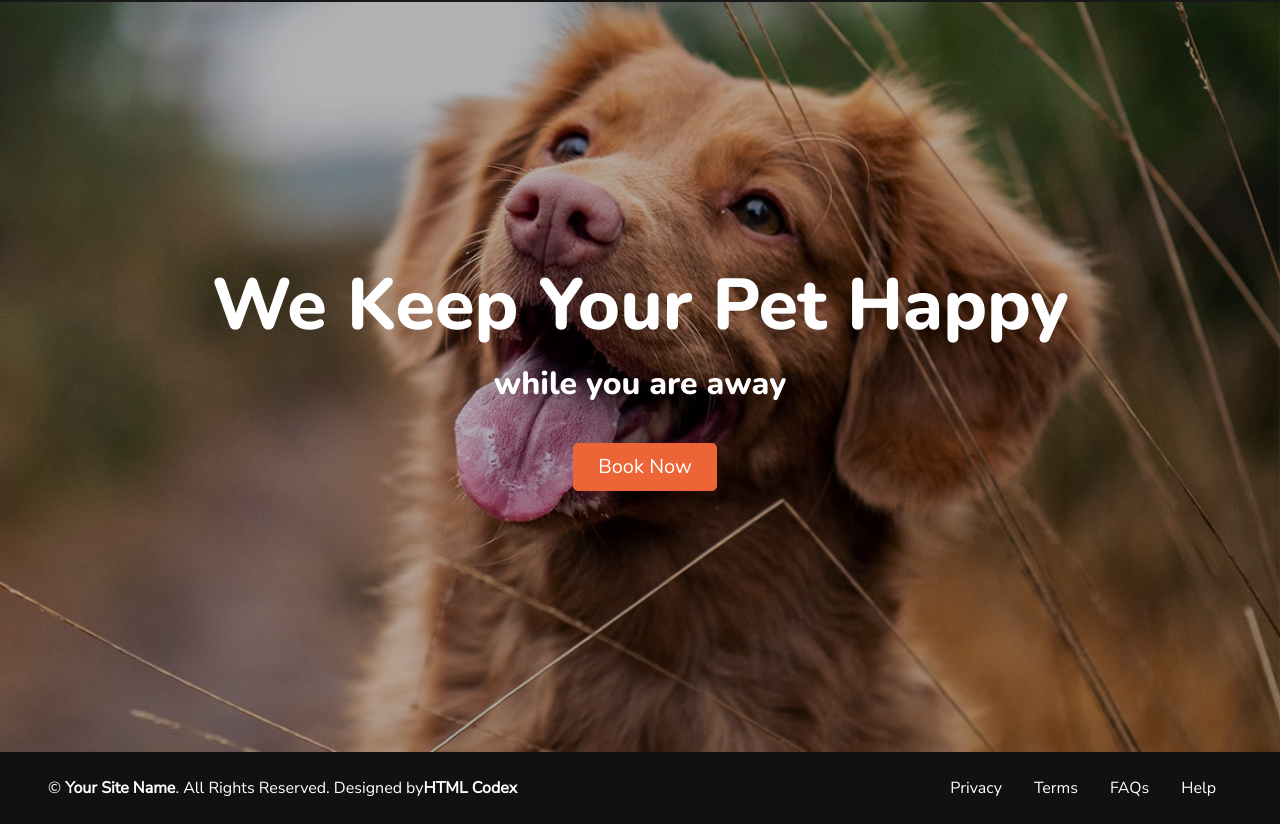
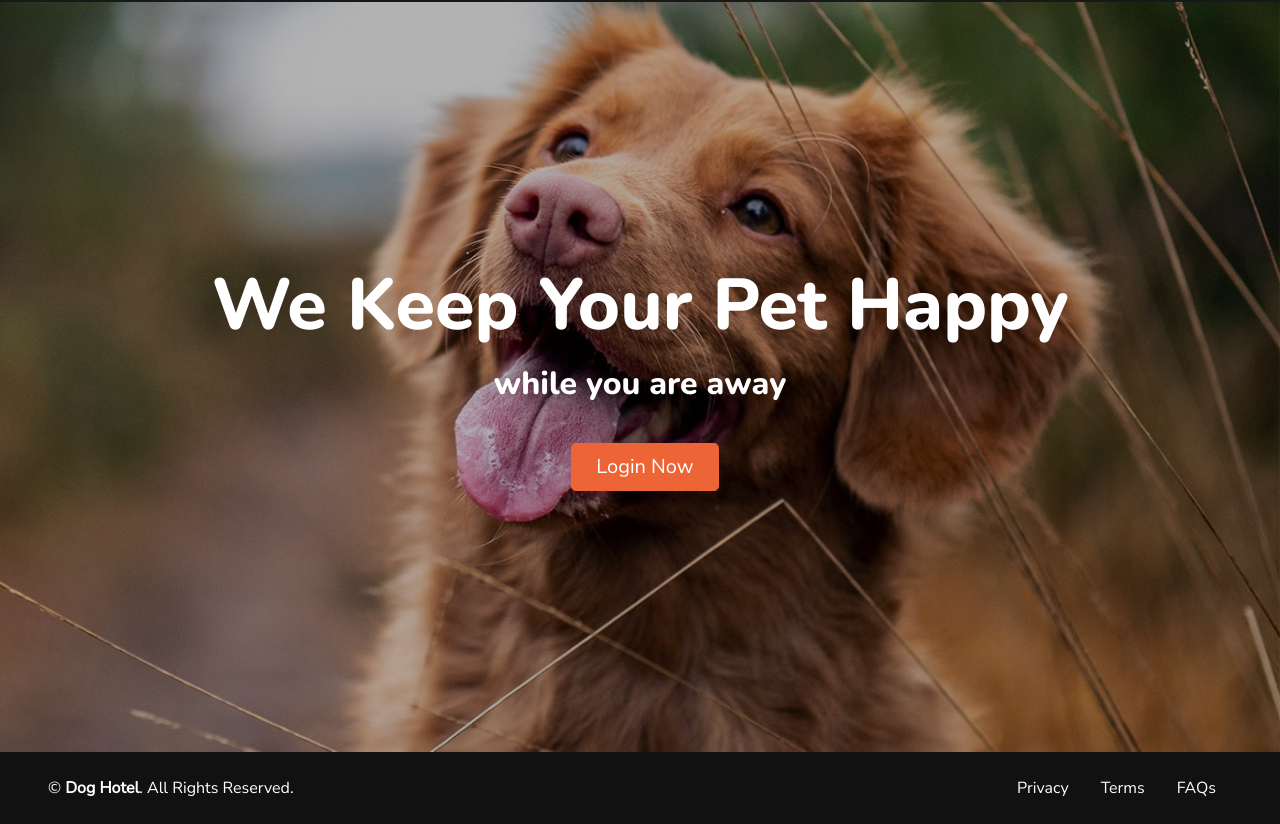
Before and after one commit to sZidarov/MyReactProject, a React (Vite) app in the folder client/: page / in a window 1280 px wide. Shown: the part 175-999 px from the top of the page. Built offline with nearby package versions, Linux system fonts and the light colour scheme.

Commit message:
add auth to home page book now button

```diff
--- a/client/src/components/contactsPage.jsx
+++ b/client/src/components/contactsPage.jsx
@@ -27,7 +27,7 @@ export default function Contacts() {
                     </h1>
                     <p className="mb-4">
                         The hotel is prividing care 24h for its guests. Reservations are made through the booking form.
-                        Accommodations are made within the openening hours. Please do not hasitate to ask anything. Phone ilne is opened within opening hours.
+                        Accommodations are made within the openening hours. Please do not hasitate to ask anything. Phone line is opened within opening hours.
                     </p>
                     <div className="row py-2">
                         <div className="col-6">
--- a/client/src/components/footer.jsx
+++ b/client/src/components/footer.jsx
@@ -122,15 +122,15 @@ export default function Footer() {
             <p className="m-0 text-white">
               &copy;{" "}
               <a className="text-white font-weight-bold" href="#">
-                Your Site Name
+                Dog Hotel
               </a>
-              . All Rights Reserved. Designed by
-              <a
+              . All Rights Reserved.
+              {/* <a
                 className="text-white font-weight-bold"
                 href="https://htmlcodex.com"
               >
                 HTML Codex
-              </a>
+              </a> */}
             </p>
           </div>
           <div className="col-md-6 text-center text-md-right">
@@ -150,11 +150,6 @@ export default function Footer() {
                   FAQs
                 </a>
               </li>
-              <li className="nav-item">
-                <a className="nav-link text-white py-0" href="#">
-                  Help
-                </a>
-              </li>
             </ul>
           </div>
         </div>
--- a/client/src/components/homePage.jsx
+++ b/client/src/components/homePage.jsx
@@ -1,7 +1,10 @@
 import { Link } from "react-router-dom"
 import Path from "../paths"
+import AuthContext from "../contexts/authContext"
+import { useContext } from "react"
 
 export default function Home() {
+    const {isAuthenticated} = useContext(AuthContext)
     return (
         <div className="container-fluid p-0">
             <div id="header-carousel" className="carousel slide" data-ride="carousel">
@@ -13,7 +16,11 @@ export default function Home() {
                                 {/* <h3 className="text-white mb-3 d-none d-sm-block">Best Pet Services</h3> */}
                                 <h1 className="display-3 text-white mb-3">We Keep Your Pet Happy</h1>
                                 <h2 className="text-white mb-3 d-none d-sm-block">while you are away</h2>
-                                <Link to={Path.Booking} className="btn btn-lg btn-primary mt-3 mt-md-4 px-4">Book Now</Link>
+                                {(isAuthenticated === false)
+                                    ?<Link to={Path.Login} className="btn btn-lg btn-primary mt-3 mt-md-4 px-4">Login Now</Link>
+                                    :<Link to={Path.Booking} className="btn btn-lg btn-primary mt-3 mt-md-4 px-4">Book Now</Link>
+                                }
+
                                 {/* <Link to={Path.Booking} className="btn btn-lg btn-secondary mt-3 mt-md-4 px-4">Learn More</Link> */}
                             </div>
                         </div>
```
